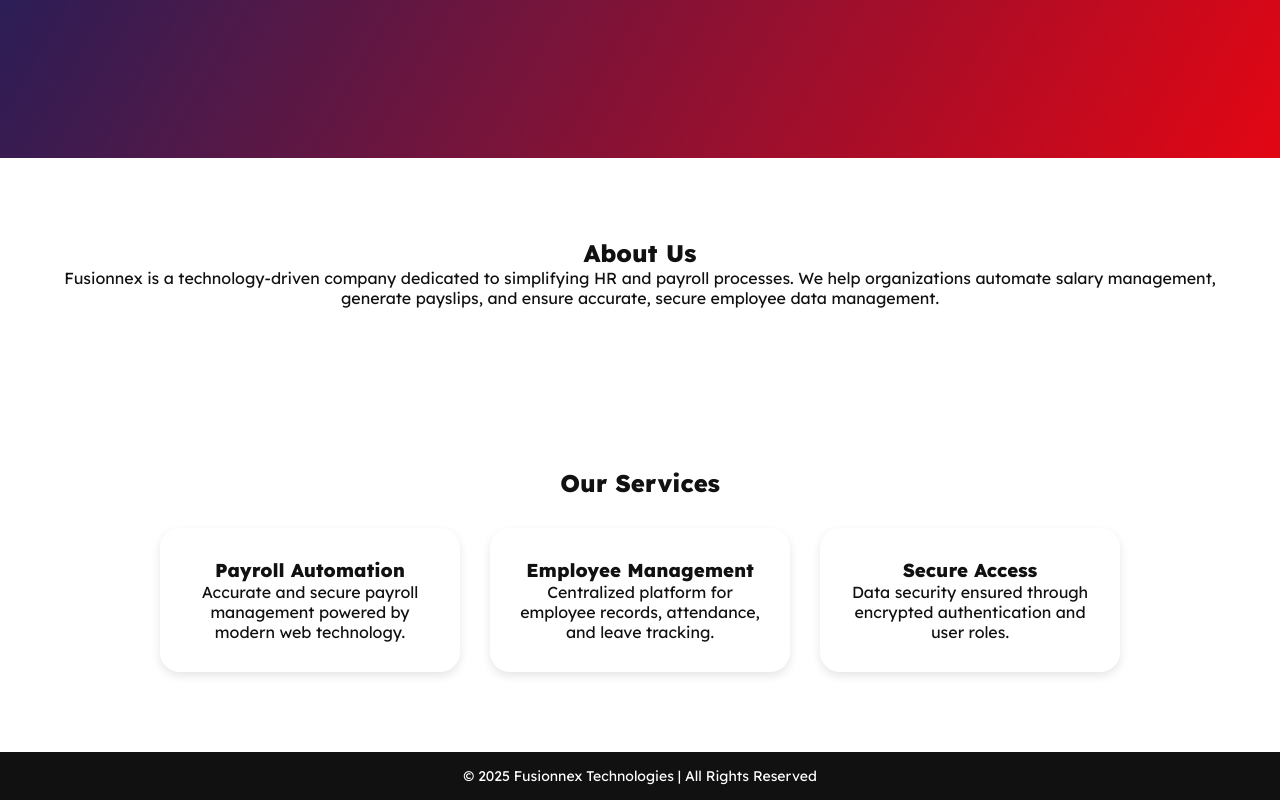
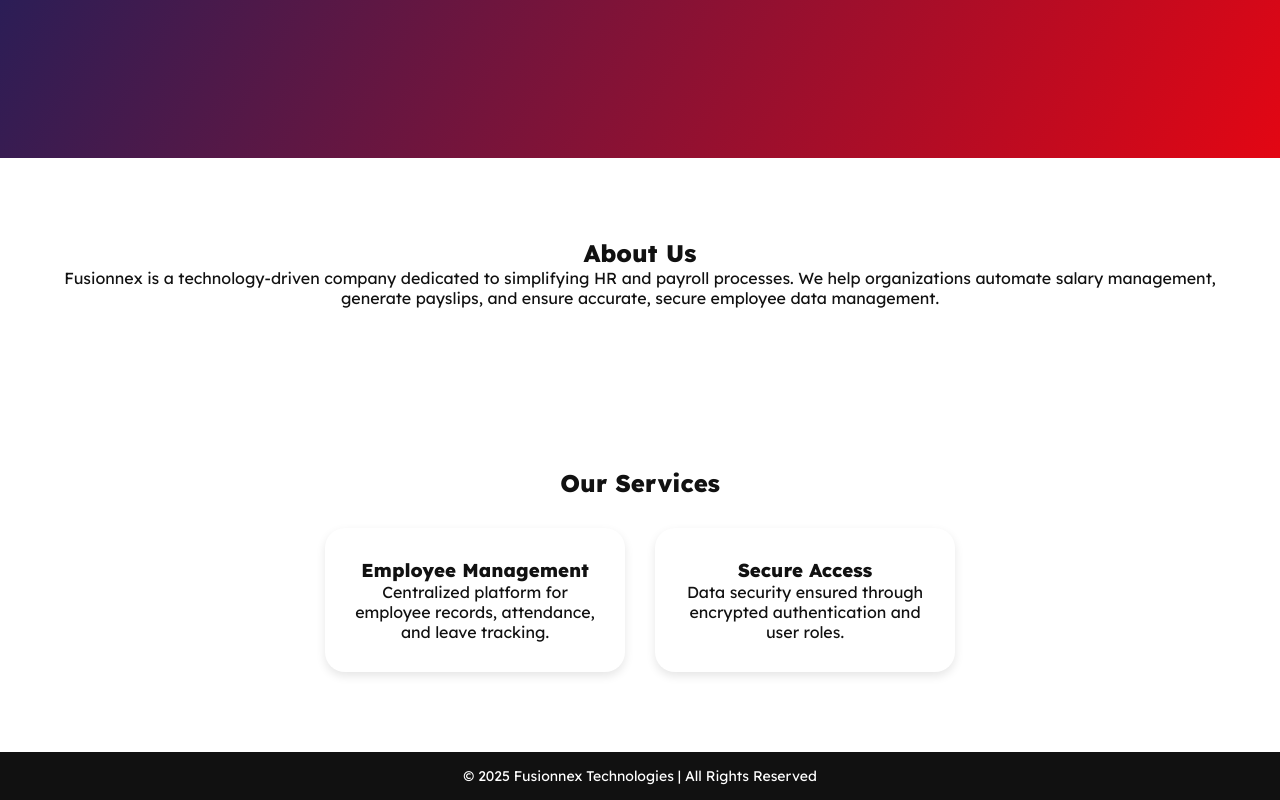
Before and after one commit to Tjyothikrishna/web_pages, a plain HTML site: page index.html in a window 1280 px wide. Shown: the part 657-1457 px from the top of the page. Drawn offline with Linux system fonts and the light colour scheme.

Commit message:
Update title and remove Payroll Automation service
Removed 'Payroll Automation' service description from the services section.

```diff
--- a/index.html
+++ b/index.html
@@ -3,7 +3,7 @@
 <head>
   <meta charset="UTF-8" />
   <meta name="viewport" content="width=device-width, initial-scale=1.0" />
-  <title>Fusionnex | Payroll System</title>
+  <title>Fusionnex</title>
   <link rel="stylesheet" href="style.css" />
 </head>
 <body>
@@ -46,10 +46,6 @@
     <h2>Our Services</h2>
     <div class="services-container">
       <div class="service-card">
-        <h3>Payroll Automation</h3>
-        <p>Accurate and secure payroll management powered by modern web technology.</p>
-      </div>
-      <div class="service-card">
         <h3>Employee Management</h3>
         <p>Centralized platform for employee records, attendance, and leave tracking.</p>
       </div>
```
